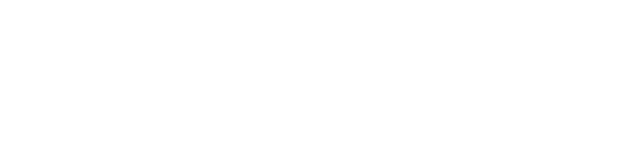
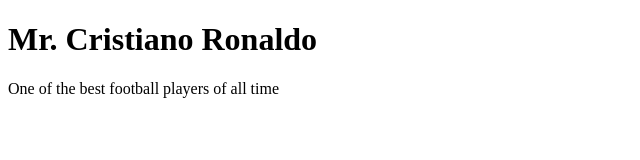
Before and after one commit to djimgon/tribute-page, a plain HTML site: page index.html in a window 1280 px wide. Shown: the whole page, without its empty margins (0-640 px from the left). Drawn offline with Linux system fonts and the light colour scheme.

Commit message:
Header Created

```diff
--- a/index.html
+++ b/index.html
@@ -8,5 +8,11 @@
   <link rel="stylesheet" href="styles.css">
 </head>
 <body>
+  <main id="main">
+    <div class="__header">
+      <h1 id="title">Mr. Cristiano Ronaldo</h1>
+      <p>One of the best football players of all time</p>
+    </div>
+  </main>
 </body>
 </html>
```
